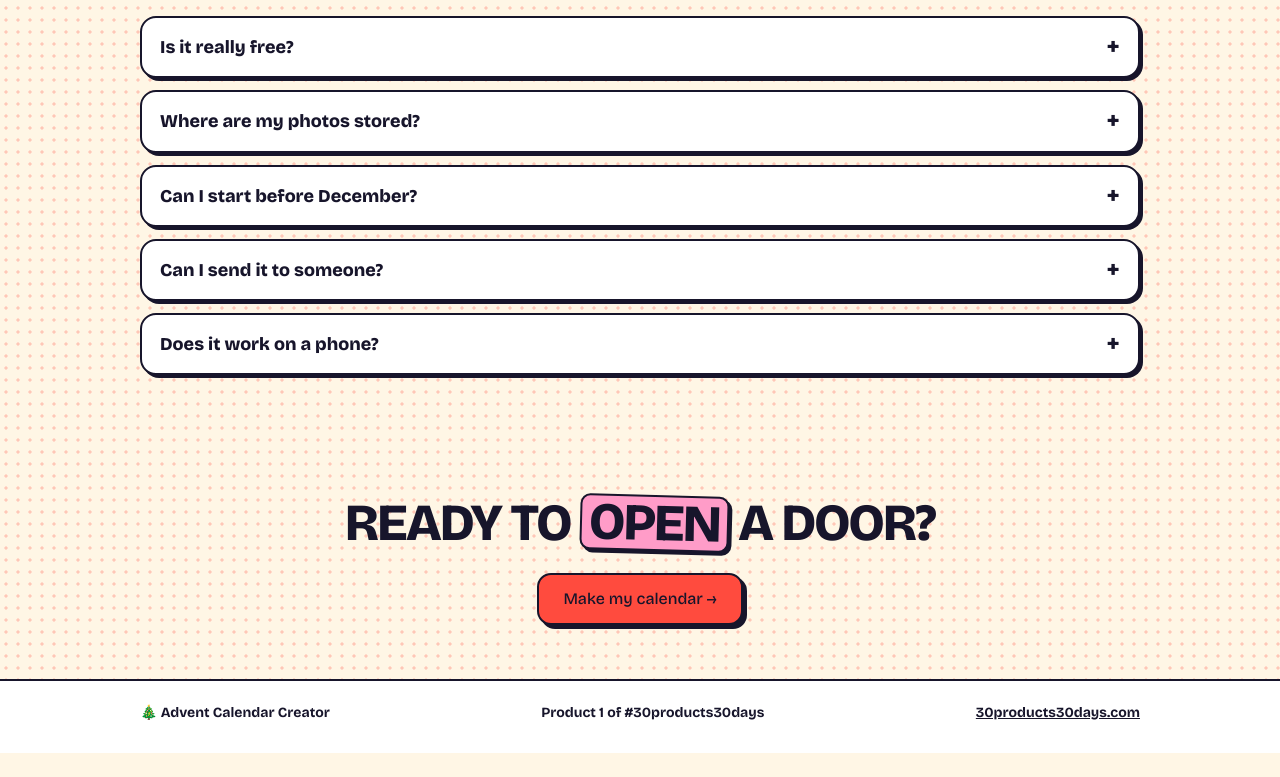
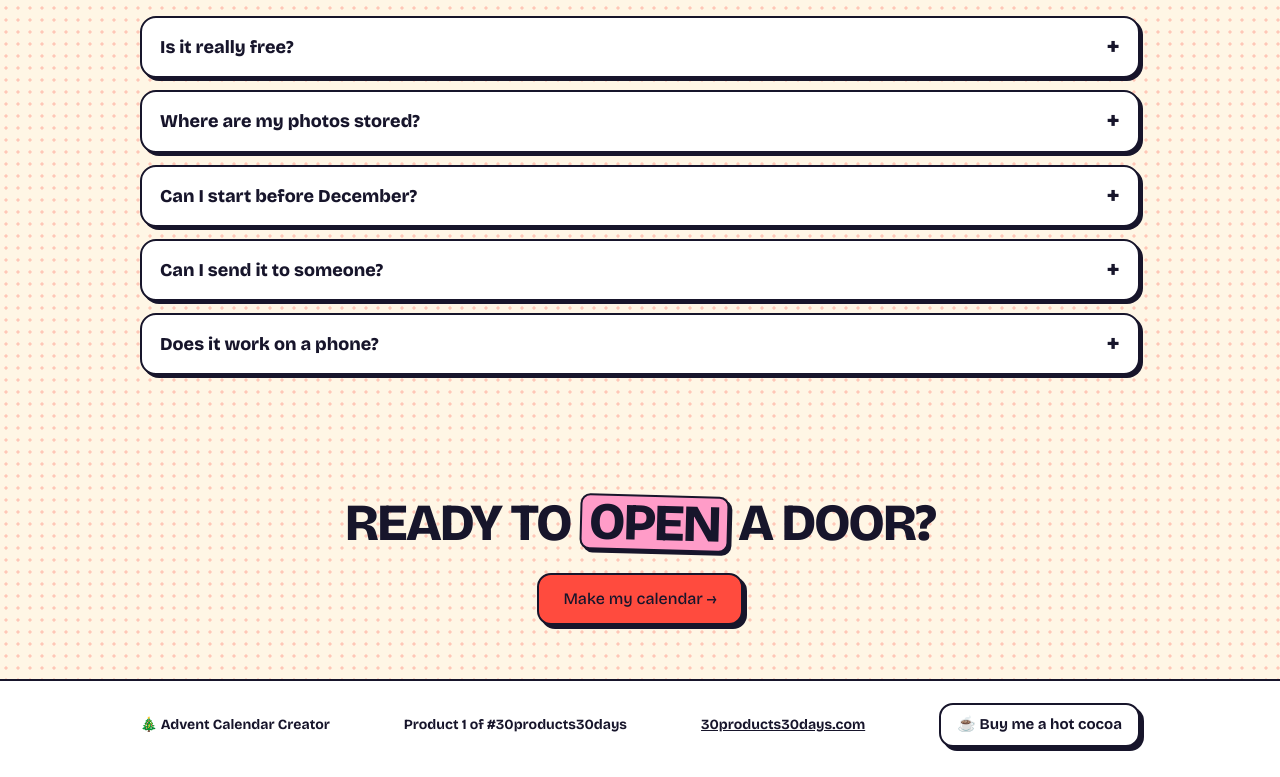
Before and after one commit to Ragnahhhhrock/adventcalendarcreator, a plain HTML site: page public/index.html in a window 1280 px wide. Shown: the part 2578-3355 px from the top of the page. Before the commit the page ends 3331 px from the top, so only its background shows below. Drawn offline with nearby package versions, Linux system fonts and the light colour scheme.

Commit message:
Add Buy me a hot cocoa Stripe button to footer
Co-Authored-By: Claude Sonnet 5.5 <noreply@anthropic.com>
Claude-Session: https://claude.ai/code/session_01Gttv1KNALT4Pbp7PA5BWCG

```diff
--- a/public/index.html
+++ b/public/index.html
@@ -104,6 +104,7 @@ details p{margin:0 0 16px;color:var(--muted);font-weight:500}
 .final h2{margin-bottom:22px}
 footer{border-top:var(--bd);background:#fff;padding:22px 0 30px;font-weight:700;font-size:14px}
 footer .wrap{display:flex;flex-wrap:wrap;gap:10px 24px;justify-content:space-between}
+footer .wrap{align-items:center}footer .cocoa{min-height:44px;padding:0 16px;font-size:15px;background:var(--yellow)}
 .snow{position:fixed;inset:0;pointer-events:none;z-index:5}
 @media(min-width:760px){
   .hero{grid-template-columns:1.1fr .9fr;align-items:center;gap:48px;padding:56px 0 80px}
@@ -194,7 +195,7 @@ footer .wrap{display:flex;flex-wrap:wrap;gap:10px 24px;justify-content:space-bet
 </section>
 </main>
 
-<footer><div class="wrap"><span>🎄 Advent Calendar Creator</span><span>Product 1 of #30products30days</span><a href="https://30products30days.com">30products30days.com</a></div></footer>
+<footer><div class="wrap"><span>🎄 Advent Calendar Creator</span><span>Product 1 of #30products30days</span><a href="https://30products30days.com">30products30days.com</a><a class="btn alt cocoa" href="https://buy.stripe.com/3cI4gr1PPfcx4gU0UcaAw0c" target="_blank" rel="noopener">☕ Buy me a hot cocoa</a></div></footer>
 
 <script>
 (()=>{
```
